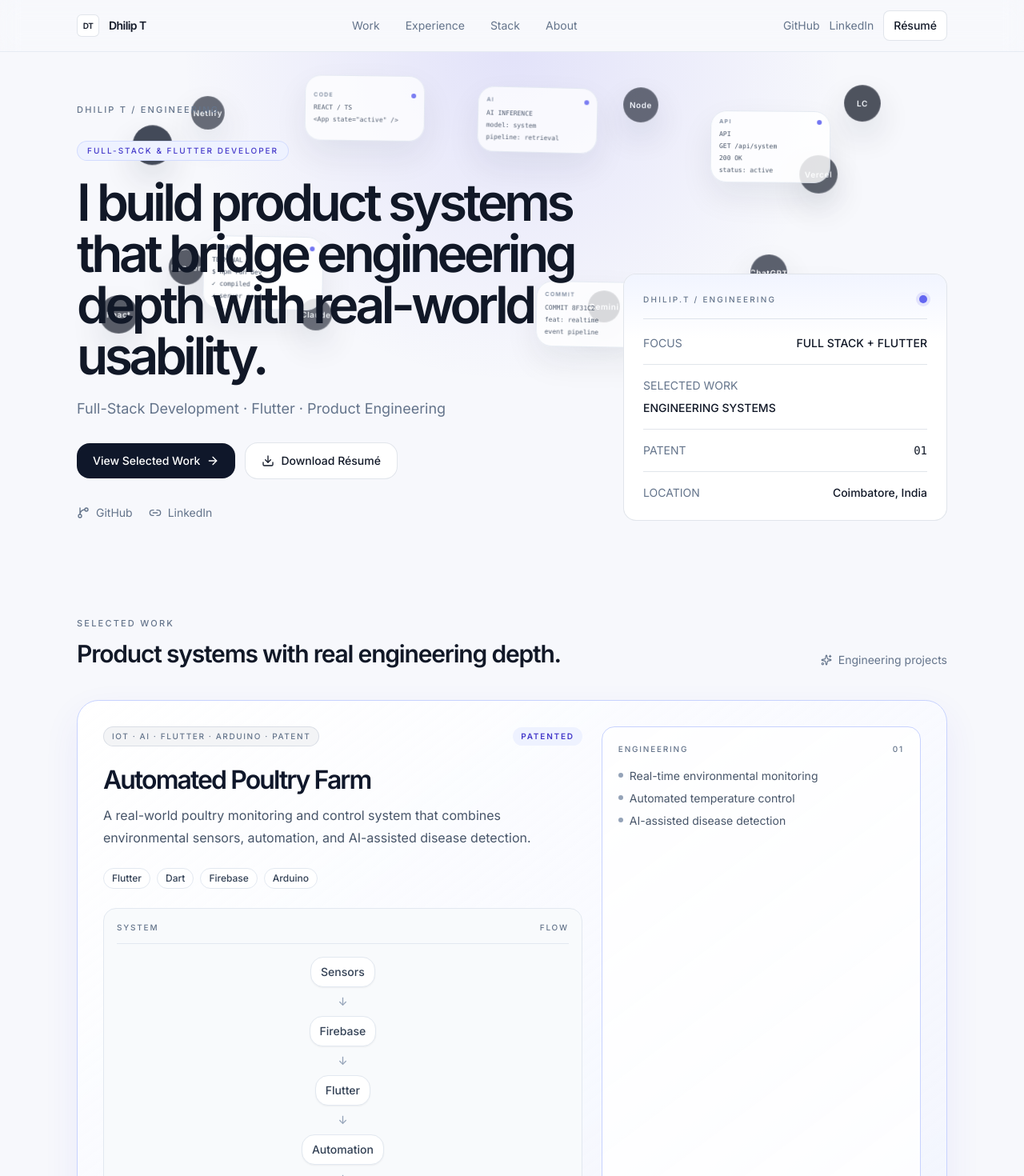
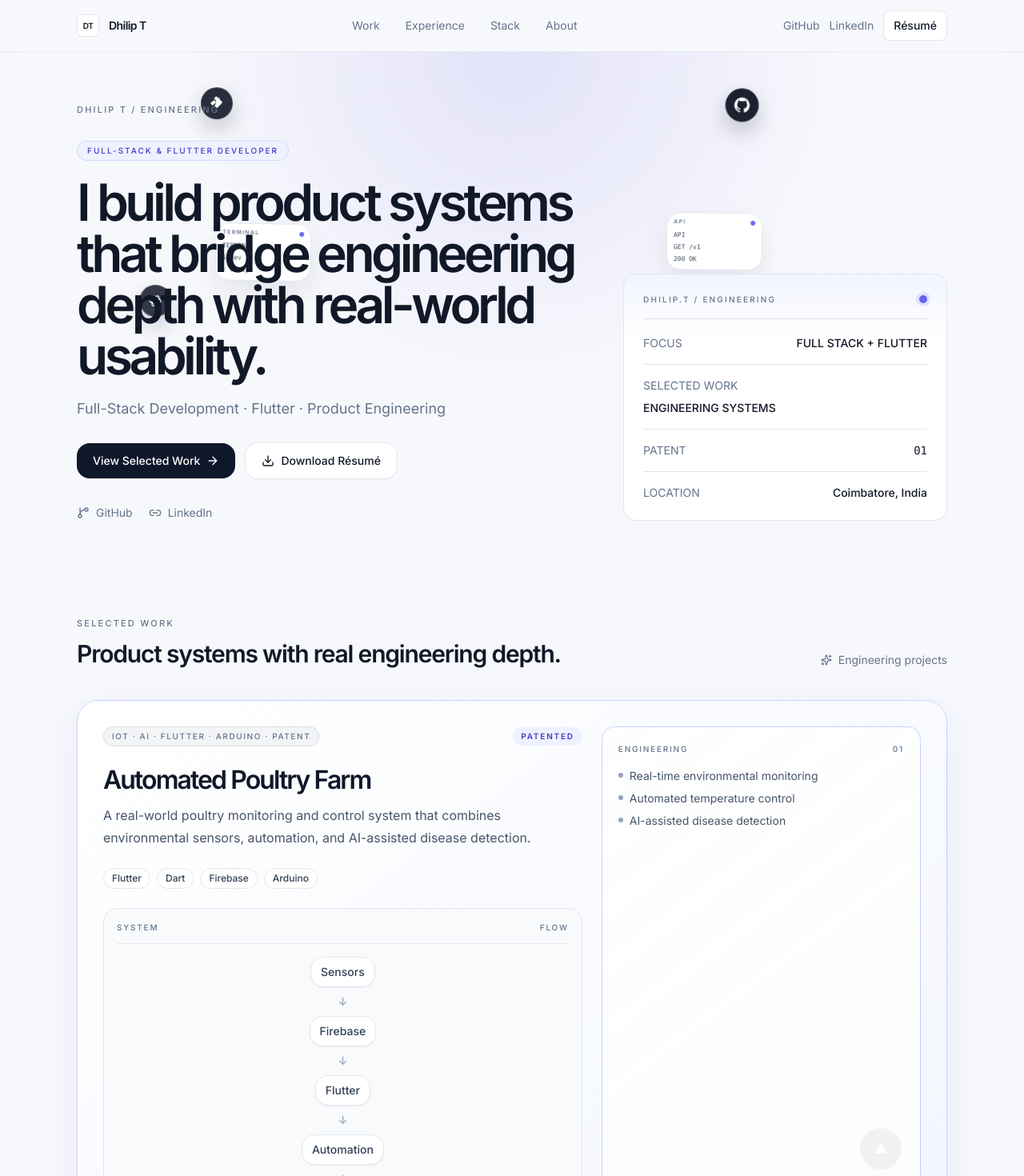
Before and after one commit to DHILIP201/PORTFOLIO, a Next.js app: page / in a window 1280 px wide. Shown: the top 1470 px of the page at 80% size. Built offline with nearby package versions, Linux system fonts and the light colour scheme.

Commit message:
Polish developer ambient visuals

```diff
--- a/components/developer-ambient.tsx
+++ b/components/developer-ambient.tsx
@@ -50,6 +50,51 @@ function getDisplayText(label: string) {
   if (cleaned === 'commit') return 'commit';
 
   return cleaned.length > 10 ? cleaned.slice(0, 9).toUpperCase() : cleaned.toUpperCase();
+}
+
+function renderBrandLogo(label: string) {
+  switch (label) {
+    case 'GitHub':
+      return (
+        <svg viewBox="0 0 24 24" aria-hidden="true" className="h-[18px] w-[18px] fill-current text-white sm:h-[20px] sm:w-[20px]">
+          <path d="M12 .5C5.65.5.5 5.65.5 12.08c0 5.14 3.34 9.48 7.97 11.02.58.11.79-.25.79-.56v-2.05c-3.25.71-3.93-1.56-3.93-1.56-.53-1.35-1.3-1.71-1.3-1.71-1.06-.73.08-.72.08-.72 1.18.08 1.8 1.22 1.8 1.22 1.04 1.78 2.73 1.27 3.4.97.1-.76.41-1.27.74-1.56-2.59-.29-5.31-1.3-5.31-5.77 0-1.27.45-2.31 1.2-3.12-.12-.29-.52-1.46.11-3.04 0 0 .98-.31 3.2 1.19a11.1 11.1 0 0 1 5.84 0c2.22-1.5 3.2-1.19 3.2-1.19.63 1.58.23 2.75.11 3.04.75.81 1.2 1.85 1.2 3.12 0 4.48-2.73 5.47-5.33 5.76.42.37.8 1.09.8 2.2v3.26c0 .31.2.68.8.56A12.08 12.08 0 0 0 23.5 12.08C23.5 5.65 18.35.5 12 .5Z" />
+        </svg>
+      );
+    case 'LeetCode':
+      return (
+        <svg viewBox="0 0 32 32" aria-hidden="true" className="h-[18px] w-[18px] fill-current text-white sm:h-[20px] sm:w-[20px]">
+          <path d="M14.3 3.8a2.4 2.4 0 0 1 3.4 0l8.5 8.5a2.4 2.4 0 0 1 0 3.4l-8.5 8.5a2.4 2.4 0 0 1-3.4 0l-1.8-1.8a2.4 2.4 0 0 1 0-3.4l2.1-2.1-1.5-1.5-3.7 3.7c-.94.94-2.46.94-3.4 0l-1.5-1.5a2.4 2.4 0 0 1 0-3.4L8.5 11l1.5-1.5 3.7 3.7 1.5-1.5-3.7-3.7a2.4 2.4 0 0 1 0-3.4l1.5-1.5a2.4 2.4 0 0 1 3.4 0l4.2 4.2 1.8-1.8Z" />
+        </svg>
+      );
+    case 'Vercel':
+      return (
+        <svg viewBox="0 0 24 24" aria-hidden="true" className="h-[18px] w-[18px] fill-current text-white sm:h-[20px] sm:w-[20px]">
+          <path d="M12 2 2.5 19h19L12 2Z" />
+        </svg>
+      );
+    case 'React':
+      return (
+        <svg viewBox="0 0 24 24" aria-hidden="true" className="h-[18px] w-[18px] fill-none text-white sm:h-[20px] sm:w-[20px]">
+          <circle cx="12" cy="12" r="2.2" fill="currentColor" />
+          <ellipse cx="12" cy="12" rx="8.2" ry="3.8" stroke="currentColor" strokeWidth="1.7" />
+          <ellipse cx="12" cy="12" rx="8.2" ry="3.8" stroke="currentColor" strokeWidth="1.7" transform="rotate(60 12 12)" />
+          <ellipse cx="12" cy="12" rx="8.2" ry="3.8" stroke="currentColor" strokeWidth="1.7" transform="rotate(-60 12 12)" />
+        </svg>
+      );
+    default:
+      return null;
+  }
+}
+
+function renderLogoOrFallback(label: string) {
+  const logo = renderBrandLogo(label);
+  if (logo) return logo;
+
+  return (
+    <span className="select-none text-[9px] font-medium uppercase tracking-[0.12em] text-white sm:text-[10px]">
+      {getDisplayText(label)}
+    </span>
+  );
 }
 
 function getFloatAnimation(type?: AmbientItem['float']) {
@@ -257,7 +302,7 @@ export function DeveloperAmbientLayer({ items, className = '', floating = false
             >
               {isPanel ? (
                 <div
-                  className={`flex h-full w-full flex-col justify-center rounded-[1.25rem] border px-2.5 py-2 shadow-[0_18px_38px_rgba(15,23,42,0.08)] ${getToneStyles(item.tone)}`}
+                  className="flex h-full w-full flex-col justify-center rounded-[1.15rem] border border-slate-200 bg-white px-2 py-2 text-slate-900 shadow-[0_16px_32px_rgba(15,23,42,0.08)]"
                 >
                   <div className="mb-1 flex items-center justify-between text-[7px] font-semibold uppercase tracking-[0.18em] text-slate-500">
                     <span>{item.label}</span>
@@ -272,22 +317,13 @@ export function DeveloperAmbientLayer({ items, className = '', floating = false
               ) : (
                 <div
                   className={[
-                    'flex h-full w-full items-center justify-center overflow-hidden rounded-full border shadow-[0_18px_38px_rgba(15,23,42,0.14)] backdrop-blur-[1px]',
-                    isGlyph ? 'bg-[#0f172a]/90 text-slate-100' : getToneStyles(item.tone),
-                    'border-white/10',
+                    'flex h-full w-full items-center justify-center overflow-hidden rounded-full border border-white/10 bg-[#020817] text-white shadow-[0_12px_26px_rgba(2,6,23,0.22)] backdrop-blur-[1px]',
                   ].join(' ')}
+                  aria-hidden="true"
                 >
-                  <span
-                    className={[
-                      'select-none text-center font-semibold tracking-[0.08em]',
-                      isGlyph ? 'text-[8px] uppercase' : 'text-[9px] sm:text-[10px]',
-                    ].join(' ')}
-                    style={{
-                      letterSpacing: isLogo ? '0.06em' : '0.12em',
-                    }}
-                  >
-                    {getDisplayText(item.label)}
-                  </span>
+                  <div className="flex h-full w-full items-center justify-center text-white">
+                    {renderLogoOrFallback(item.label)}
+                  </div>
                 </div>
               )}
             </div>
--- a/content/ambient.ts
+++ b/content/ambient.ts
@@ -31,62 +31,51 @@ export type AmbientItem = {
 
 export const ambientSections = {
   hero: [
-    { label: 'GitHub', x: '10%', y: '30%', size: 50, opacity: 0.82, kind: 'logo', tone: 'brand', float: 'github' },
-    { label: 'LeetCode', x: '88%', y: '18%', size: 46, opacity: 0.76, kind: 'logo', tone: 'accent', float: 'leetcode' },
-    { label: 'Vercel', x: '84%', y: '38%', size: 48, opacity: 0.74, kind: 'logo', tone: 'neutral', float: 'vercel' },
-    { label: 'Render', x: '14%', y: '66%', size: 44, opacity: 0.72, kind: 'logo', tone: 'accent', float: 'render' },
-    { label: 'Netlify', x: '18%', y: '18%', size: 42, opacity: 0.7, kind: 'logo', tone: 'neutral', float: 'netlify' },
-    { label: 'ChatGPT', x: '77%', y: '68%', size: 46, opacity: 0.72, kind: 'logo', tone: 'brand', float: 'chatgpt' },
-    { label: 'Gemini', x: '60%', y: '78%', size: 40, opacity: 0.68, kind: 'logo', tone: 'accent', float: 'gemini' },
-    { label: 'Claude', x: '28%', y: '80%', size: 40, opacity: 0.68, kind: 'logo', tone: 'neutral', float: 'claude' },
-    { label: 'React', x: '8%', y: '78%', size: 48, opacity: 0.72, kind: 'logo', tone: 'accent', float: 'react' },
-    { label: 'Flutter', x: '86%', y: '80%', size: 46, opacity: 0.7, kind: 'logo', tone: 'brand', float: 'flutter' },
-    { label: 'Node.js', x: '64%', y: '18%', size: 44, opacity: 0.7, kind: 'logo', tone: 'neutral', float: 'node' },
-    { label: 'terminal', x: '22%', y: '68%', width: 150, height: 92, opacity: 0.9, kind: 'panel', lines: ['TERMINAL', '$ npm run dev', '✓ compiled', '✓ server ready'], tone: 'light', float: 'terminal' },
-    { label: 'API', x: '78%', y: '30%', width: 150, height: 90, opacity: 0.9, kind: 'panel', lines: ['API', 'GET /api/system', '200 OK', 'status: active'], tone: 'light', float: 'api' },
-    { label: 'database', x: '82%', y: '78%', width: 150, height: 90, opacity: 0.88, kind: 'panel', lines: ['DATABASE // SQL', 'PostgreSQL', 'connected'], tone: 'light', float: 'database' },
-    { label: 'commit', x: '58%', y: '80%', width: 140, height: 82, opacity: 0.84, kind: 'panel', lines: ['COMMIT 8F31C2', 'feat: realtime', 'event pipeline'], tone: 'light', float: 'git' },
-    { label: 'AI', x: '52%', y: '22%', width: 150, height: 82, opacity: 0.82, kind: 'panel', lines: ['AI INFERENCE', 'model: system', 'pipeline: retrieval'], tone: 'light', float: 'ai' },
-    { label: 'code', x: '34%', y: '18%', width: 150, height: 82, opacity: 0.82, kind: 'panel', lines: ['REACT / TS', '<App state="active" />'], tone: 'light', float: 'code' },
+    { label: 'GitHub', x: '74%', y: '18%', size: 42, opacity: 0.9, kind: 'logo', tone: 'brand', float: 'github' },
+    { label: 'LeetCode', x: '18%', y: '18%', size: 40, opacity: 0.85, kind: 'logo', tone: 'brand', float: 'leetcode' },
+    { label: 'Vercel', x: '82%', y: '74%', size: 40, opacity: 0.82, kind: 'logo', tone: 'brand', float: 'vercel' },
+    { label: 'React', x: '12%', y: '74%', size: 40, opacity: 0.8, kind: 'logo', tone: 'brand', float: 'react' },
+    { label: 'terminal', x: '22%', y: '62%', width: 120, height: 72, opacity: 0.96, kind: 'panel', lines: ['TERMINAL', '$ dev', '✓ ready'], tone: 'light', float: 'terminal' },
+    { label: 'API', x: '72%', y: '58%', width: 120, height: 72, opacity: 0.96, kind: 'panel', lines: ['API', 'GET /v1', '200 OK'], tone: 'light', float: 'api' },
   ],
   work: [
-    { label: 'GitHub', x: '10%', y: '18%', size: 62, opacity: 0.84, kind: 'logo', tone: 'brand' },
-    { label: 'Vercel', x: '84%', y: '18%', size: 60, opacity: 0.8, kind: 'logo', tone: 'neutral' },
-    { label: 'Render', x: '80%', y: '72%', size: 58, opacity: 0.78, kind: 'logo', tone: 'accent' },
-    { label: 'React', x: '18%', y: '72%', size: 62, opacity: 0.8, kind: 'logo', tone: 'neutral' },
-    { label: 'database', x: '24%', y: '58%', size: 170, opacity: 0.72, kind: 'panel', lines: ['DATABASE // SQL', 'PostgreSQL', 'connected'], tone: 'neutral' },
-    { label: 'deploy', x: '76%', y: '54%', size: 170, opacity: 0.74, kind: 'panel', lines: ['DEPLOY // EDGE', 'build: verified', 'status: live'], tone: 'brand' },
-    { label: 'API', x: '63%', y: '30%', size: 155, opacity: 0.68, kind: 'panel', lines: ['POST /events', '202 accepted', 'queue: live'], tone: 'accent' },
+    { label: 'GitHub', x: '12%', y: '16%', size: 54, opacity: 0.8, kind: 'logo', tone: 'brand' },
+    { label: 'Vercel', x: '84%', y: '16%', size: 52, opacity: 0.75, kind: 'logo', tone: 'brand' },
+    { label: 'Render', x: '84%', y: '74%', size: 50, opacity: 0.7, kind: 'logo', tone: 'brand' },
+    { label: 'React', x: '12%', y: '74%', size: 54, opacity: 0.72, kind: 'logo', tone: 'brand' },
+    { label: 'database', x: '24%', y: '58%', size: 170, opacity: 0.72, kind: 'panel', lines: ['DATABASE // SQL', 'PostgreSQL', 'connected'], tone: 'light' },
+    { label: 'deploy', x: '76%', y: '56%', size: 170, opacity: 0.74, kind: 'panel', lines: ['DEPLOY // EDGE', 'build: verified', 'status: live'], tone: 'light' },
+    { label: 'API', x: '62%', y: '32%', size: 155, opacity: 0.68, kind: 'panel', lines: ['POST /events', '202 accepted', 'queue: live'], tone: 'light' },
   ],
   engineering: [
-    { label: 'terminal', x: '12%', y: '18%', size: 170, opacity: 0.76, kind: 'panel', lines: ['┌─ build', '│ npm run build', '│ ✓ success', '└─ output'], tone: 'neutral' },
-    { label: 'Git', x: '84%', y: '18%', size: 58, opacity: 0.8, kind: 'logo', tone: 'brand' },
-    { label: 'code', x: '80%', y: '72%', size: 64, opacity: 0.8, kind: 'glyph', tone: 'accent' },
-    { label: 'Node.js', x: '20%', y: '74%', size: 58, opacity: 0.78, kind: 'logo', tone: 'accent' },
-    { label: 'commit', x: '56%', y: '72%', size: 155, opacity: 0.72, kind: 'panel', lines: ['commit 8f31c2', 'feat: realtime event', 'pipeline'], tone: 'neutral' },
-    { label: 'API', x: '38%', y: '42%', size: 150, opacity: 0.7, kind: 'panel', lines: ['POST /v1/ingest', 'accepted', 'latency: 42ms'], tone: 'accent' },
+    { label: 'terminal', x: '10%', y: '16%', size: 170, opacity: 0.74, kind: 'panel', lines: ['┌─ build', '│ npm run build', '│ ✓ success', '└─ output'], tone: 'light' },
+    { label: 'Git', x: '85%', y: '16%', size: 52, opacity: 0.8, kind: 'logo', tone: 'brand' },
+    { label: 'code', x: '82%', y: '76%', size: 58, opacity: 0.8, kind: 'glyph', tone: 'accent' },
+    { label: 'Node.js', x: '18%', y: '76%', size: 52, opacity: 0.72, kind: 'logo', tone: 'brand' },
+    { label: 'commit', x: '56%', y: '74%', size: 155, opacity: 0.72, kind: 'panel', lines: ['commit 8f31c2', 'feat: realtime event', 'pipeline'], tone: 'light' },
+    { label: 'API', x: '38%', y: '40%', size: 150, opacity: 0.7, kind: 'panel', lines: ['POST /v1/ingest', 'accepted', 'latency: 42ms'], tone: 'light' },
   ],
   experience: [
-    { label: 'GitHub', x: '12%', y: '18%', size: 64, opacity: 0.82, kind: 'logo', tone: 'brand' },
-    { label: 'Flutter', x: '82%', y: '18%', size: 62, opacity: 0.8, kind: 'logo', tone: 'accent' },
-    { label: 'Node.js', x: '20%', y: '74%', size: 58, opacity: 0.78, kind: 'logo', tone: 'neutral' },
-    { label: 'deploy', x: '80%', y: '74%', size: 165, opacity: 0.72, kind: 'panel', lines: ['release pipeline', 'build: ok', 'prod: synced'], tone: 'brand' },
-    { label: 'Git', x: '52%', y: '38%', size: 52, opacity: 0.7, kind: 'logo', tone: 'neutral' },
-    { label: 'commit', x: '58%', y: '78%', size: 150, opacity: 0.68, kind: 'panel', lines: ['branch: main', 'commit: 94adf1', 'merged: review'], tone: 'neutral' },
+    { label: 'GitHub', x: '12%', y: '16%', size: 56, opacity: 0.8, kind: 'logo', tone: 'brand' },
+    { label: 'Flutter', x: '84%', y: '16%', size: 54, opacity: 0.8, kind: 'logo', tone: 'brand' },
+    { label: 'Node.js', x: '18%', y: '76%', size: 52, opacity: 0.75, kind: 'logo', tone: 'brand' },
+    { label: 'deploy', x: '82%', y: '76%', size: 160, opacity: 0.72, kind: 'panel', lines: ['release pipeline', 'build: ok', 'prod: synced'], tone: 'light' },
+    { label: 'Git', x: '52%', y: '36%', size: 48, opacity: 0.7, kind: 'logo', tone: 'brand' },
+    { label: 'commit', x: '58%', y: '78%', size: 150, opacity: 0.68, kind: 'panel', lines: ['branch: main', 'commit: 94adf1', 'merged: review'], tone: 'light' },
   ],
   stack: [
-    { label: 'React', x: '12%', y: '18%', size: 68, opacity: 0.86, kind: 'logo', tone: 'accent' },
-    { label: 'Flutter', x: '84%', y: '18%', size: 64, opacity: 0.84, kind: 'logo', tone: 'brand' },
-    { label: 'TypeScript', x: '20%', y: '74%', size: 58, opacity: 0.78, kind: 'logo', tone: 'neutral' },
-    { label: 'MongoDB', x: '82%', y: '74%', size: 56, opacity: 0.8, kind: 'logo', tone: 'neutral' },
-    { label: 'code', x: '48%', y: '42%', size: 62, opacity: 0.78, kind: 'glyph', tone: 'accent' },
-    { label: 'JavaScript', x: '56%', y: '78%', size: 52, opacity: 0.7, kind: 'logo', tone: 'neutral' },
+    { label: 'React', x: '12%', y: '18%', size: 58, opacity: 0.82, kind: 'logo', tone: 'brand' },
+    { label: 'Flutter', x: '84%', y: '18%', size: 56, opacity: 0.8, kind: 'logo', tone: 'brand' },
+    { label: 'TypeScript', x: '18%', y: '76%', size: 52, opacity: 0.72, kind: 'logo', tone: 'brand' },
+    { label: 'MongoDB', x: '82%', y: '76%', size: 52, opacity: 0.7, kind: 'logo', tone: 'brand' },
+    { label: 'code', x: '48%', y: '42%', size: 58, opacity: 0.78, kind: 'glyph', tone: 'accent' },
+    { label: 'JavaScript', x: '56%', y: '78%', size: 48, opacity: 0.7, kind: 'logo', tone: 'brand' },
   ],
   education: [
-    { label: 'code', x: '18%', y: '18%', size: 62, opacity: 0.76, kind: 'glyph', tone: 'accent' },
-    { label: 'Python', x: '82%', y: '18%', size: 54, opacity: 0.74, kind: 'logo', tone: 'neutral' },
-    { label: 'database', x: '20%', y: '72%', size: 152, opacity: 0.7, kind: 'panel', lines: ['DATA MODEL', 'schema: v2', 'indexed'], tone: 'neutral' },
-    { label: 'terminal', x: '74%', y: '72%', size: 160, opacity: 0.7, kind: 'panel', lines: ['$ python app.py', '✓ model ready', '✓ dataset loaded'], tone: 'brand' },
+    { label: 'code', x: '16%', y: '18%', size: 58, opacity: 0.76, kind: 'glyph', tone: 'accent' },
+    { label: 'Python', x: '84%', y: '18%', size: 50, opacity: 0.74, kind: 'logo', tone: 'brand' },
+    { label: 'database', x: '18%', y: '74%', size: 152, opacity: 0.7, kind: 'panel', lines: ['DATA MODEL', 'schema: v2', 'indexed'], tone: 'light' },
+    { label: 'terminal', x: '74%', y: '74%', size: 160, opacity: 0.7, kind: 'panel', lines: ['$ python app.py', '✓ model ready', '✓ dataset loaded'], tone: 'light' },
   ],
   achievements: [
     { label: 'GitHub', x: '12%', y: '18%', size: 64, opacity: 0.82, kind: 'logo', tone: 'brand' },
```
